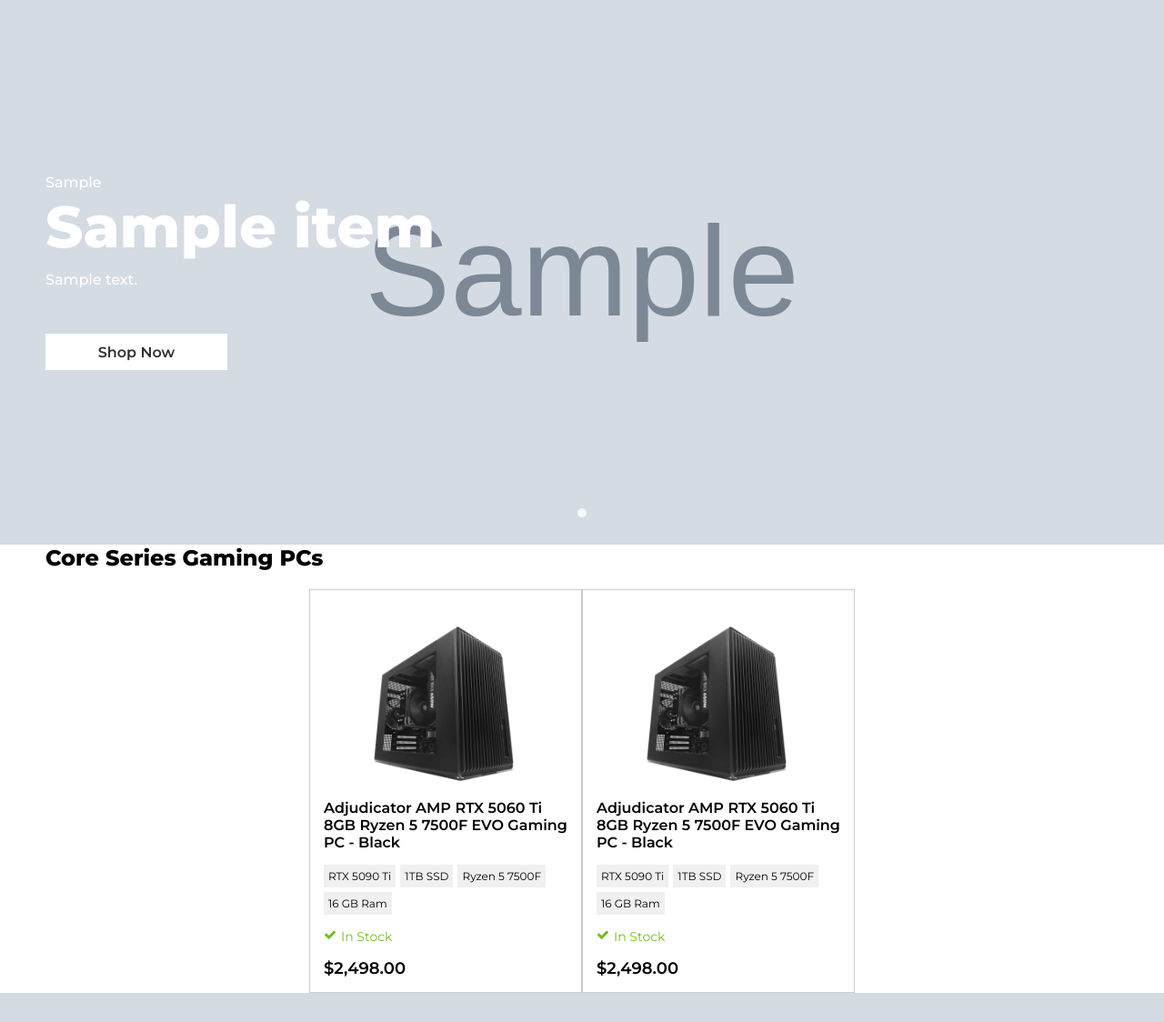
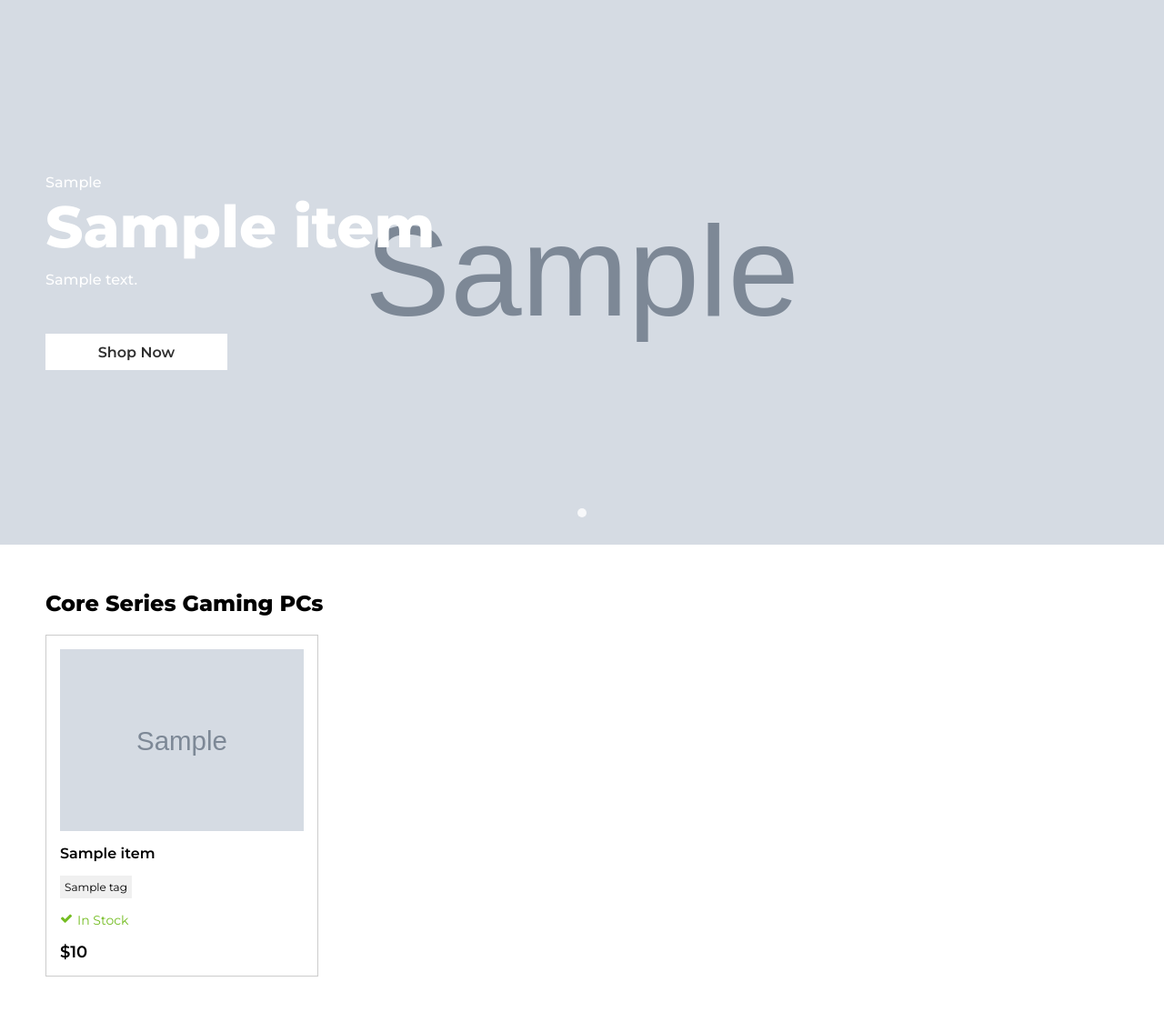
Before and after one commit to sachinstha9/Computer-Parts-Ecommerce, a Flask app: template templates/index.html in a window 1280 px wide. Shown: the part 132-1256 px from the top of the page at 91% size. Before the commit the page ends 1224 px from the top, so only its background shows below. Run offline with Flask 3, Linux system fonts and the light colour scheme; the template is opened without the code that fills it: most values are stand-ins (such as "Sample title", 1, 10 or a date in 2020); grey boxes marked "Sample" are stand-in pictures.

Commit message:
this much for may 12

```diff
--- a/app.py
+++ b/app.py
@@ -11,7 +11,7 @@ def product_formatter(products):
             "id": product[0],
             "title": product[1],
             "description": product[2],
-            "img_sources": product[3].replace("[", "").replace("]", "").split(","),
+            "img_sources": json.loads(product[3]),
             "tags": product[4].split(","),
             "price": product[5],
             "specifications": json.loads(product[6]),
@@ -28,15 +28,19 @@ def product_formatter(products):
 def index():
     conn = sqlite3.connect("computer-ecommerce.db")
     c = conn.cursor()
+
+    c.execute('SELECT * FROM products')
+    all_products = c.fetchall()
+
     c.execute('SELECT * FROM products WHERE in_banner = ?', (1,))
-
     in_banner_products = c.fetchall()
 
     conn.close()
 
+    all_products = product_formatter(all_products)
     in_banner_products = product_formatter(in_banner_products)
 
-    return render_template("index.html", in_banner_products=in_banner_products)
+    return render_template("index.html", in_banner_products=in_banner_products, all_products=all_products)
 
 if __name__ == "__main__":
     app.run(debug=True)
--- a/static/css/carousel.css
+++ b/static/css/carousel.css
@@ -1,6 +1,6 @@
 #carousel-wrapper {
   position: relative;
-  width: 100vw;
+  width: 100%;
   overflow: hidden;
 }
 
--- a/static/css/header.css
+++ b/static/css/header.css
@@ -133,7 +133,7 @@ header {
   flex-wrap: wrap;
   justify-content: start;
   row-gap: 50px;
-  height: 60vh;
+  max-height: 60vh;
   overflow-y: scroll;
 }
 
--- a/static/css/home.css
+++ b/static/css/home.css
@@ -1,15 +1,22 @@
+main {
+  padding: 0 50px;
+  width: 100%;
+}
+
 .products-section {
-  width: 100vw;
-  padding: 0 50px;
   max-width: var(--max-width);
+  width: 100%;
+  padding: 50px 0;
   display: flex;
   flex-direction: column;
   gap: 20px;
+  margin: auto;
 }
 
 .products-section-title {
   font-size: 24px;
   font-weight: 800;
+  text-overflow: ellipsis;
 }
 
 .products-section-items-wrapper {
@@ -19,8 +26,10 @@
 .product-section-items-container {
   display: flex;
   align-items: center;
-  justify-content: center;
+  justify-content: start;
   width: 100%;
+  overflow-x: hidden;
+  gap: 10px;
 }
 
 .product-section-item {
@@ -35,12 +44,17 @@
 
 .product-section-img {
   height: 200px;
-  object-fit: contain;
+  object-fit: cover;
 }
 
 .product-section-item-title {
   font-size: 16px;
   font-weight: 600;
+  display: -webkit-box;
+  width: 100%;
+  -webkit-line-clamp: 2;
+  -webkit-box-orient: vertical;
+  overflow: hidden;
 }
 
 .product-section-item-tags {
--- a/templates/index.html
+++ b/templates/index.html
@@ -373,7 +373,6 @@
       </div>
     </header>
 
-    <main>
     <section id="carousel-wrapper">
       <div id="carousel-container">
         {% for item in in_banner_products %}
@@ -398,58 +397,35 @@
       </ul>
     </section>
 
+    <main>
       <section class="products-section">
         <p class="products-section-title">Core Series Gaming PCs</p>
 
         <div class="products-section-items-wrapper">
           <div class="product-section-items-container">
+            {% for item in all_products %}
             <div class="product-section-item">
               <img
-                src="../static/images/ark-series-gaming.webp"
+                src="{{ item.img_sources[0] }}"
                 alt=""
                 class="product-section-img"
               />
-              <p class="product-section-item-title">
-                Adjudicator AMP RTX 5060 Ti 8GB Ryzen 5 7500F EVO Gaming PC -
-                Black
-              </p>
+              <p class="product-section-item-title">{{ item.title }}</p>
               <ul class="product-section-item-tags">
-                <li><button>RTX 5090 Ti</button></li>
-                <li><button>1TB SSD</button></li>
-                <li><button>Ryzen 5 7500F</button></li>
-                <li><button>16 GB Ram</button></li>
+                {% for tag in item.tags %}
+                <li>
+                  <button>{{ tag }}</button>
+                </li>
+                {% endfor %}
               </ul>
               <div class="product-section-item-availabilty">
                 <i class="fa fa-check" aria-hidden="true"></i>
 
                 <p>In Stock</p>
               </div>
-              <p class="product-section-item-price">$2,498.00</p>
+              <p class="product-section-item-price">${{ item.price }}</p>
             </div>
-
-            <div class="product-section-item">
-              <img
-                src="../static/images/ark-series-gaming.webp"
-                alt=""
-                class="product-section-img"
-              />
-              <p class="product-section-item-title">
-                Adjudicator AMP RTX 5060 Ti 8GB Ryzen 5 7500F EVO Gaming PC -
-                Black
-              </p>
-              <ul class="product-section-item-tags">
-                <li><button>RTX 5090 Ti</button></li>
-                <li><button>1TB SSD</button></li>
-                <li><button>Ryzen 5 7500F</button></li>
-                <li><button>16 GB Ram</button></li>
-              </ul>
-              <div class="product-section-item-availabilty">
-                <i class="fa fa-check" aria-hidden="true"></i>
-
-                <p>In Stock</p>
-              </div>
-              <p class="product-section-item-price">$2,498.00</p>
-            </div>
+            {% endfor %}
           </div>
         </div>
       </section>
```
Lines whose indentation alone changed are shown as unchanged.
